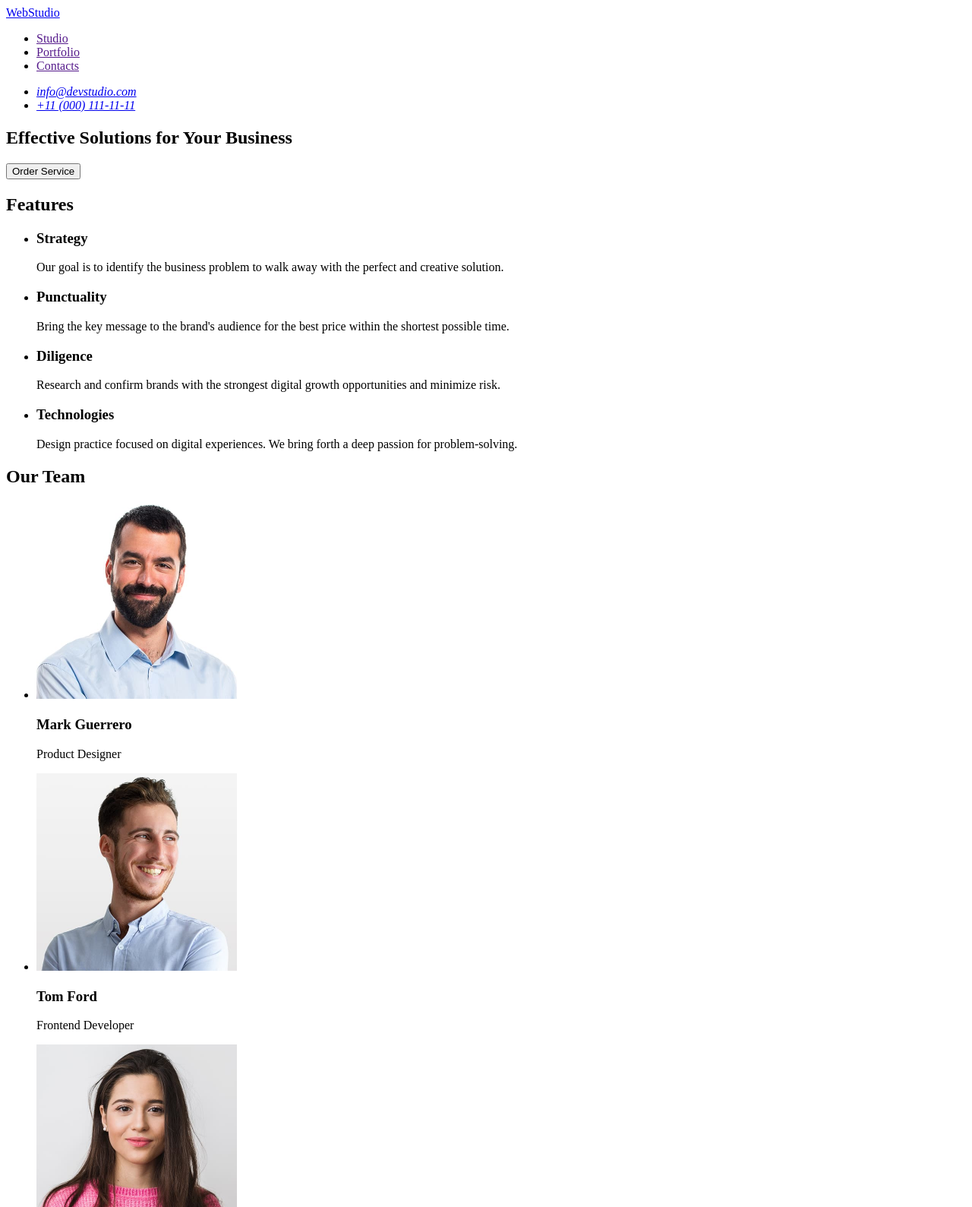
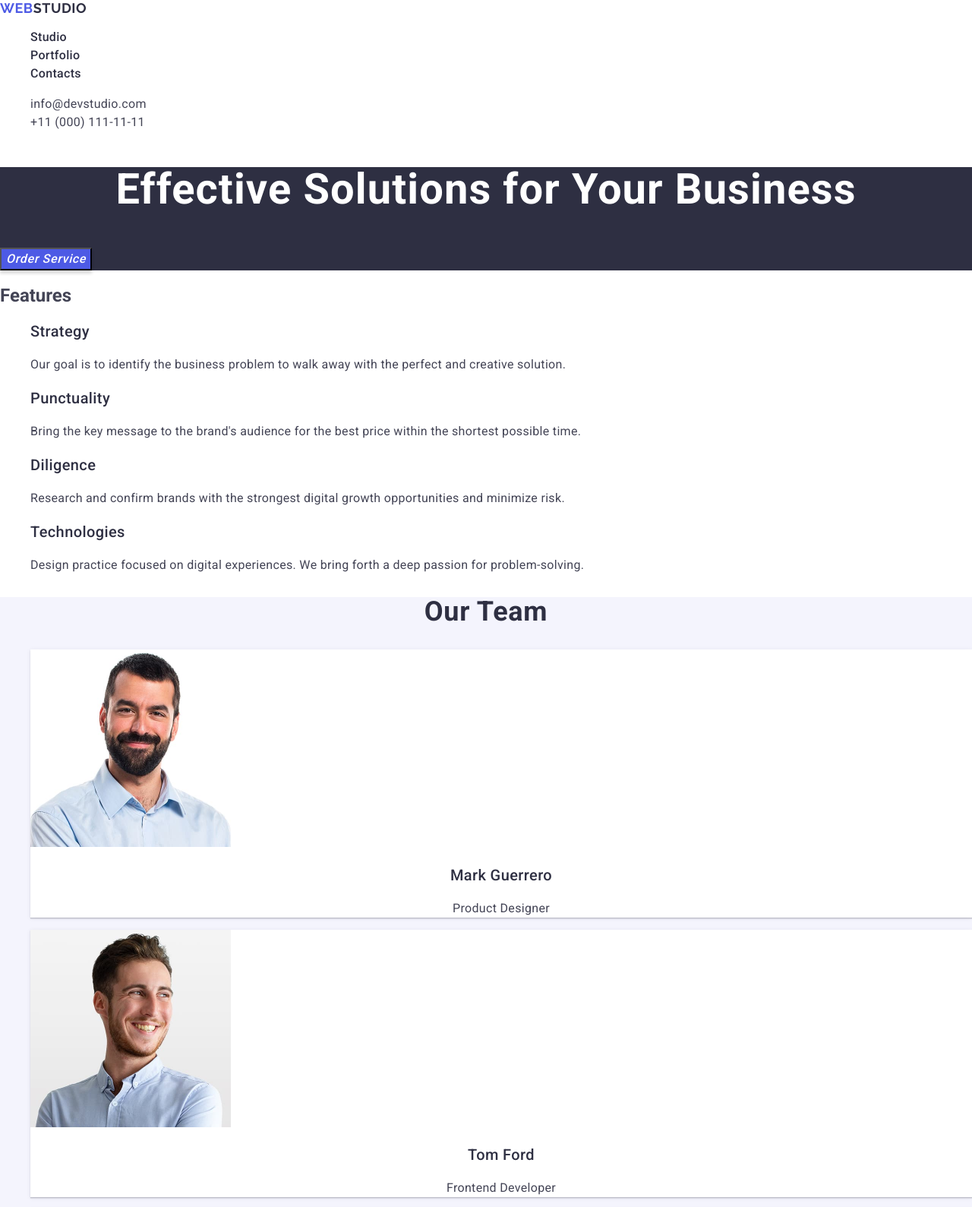
Before and after one commit to lkarm67/goit-markup-hw-02, a plain HTML site: page index.html in a window 1280 px wide. Shown: the top 1589 px of the page at 76% size. Drawn offline with nearby package versions, Linux system fonts and the light colour scheme.

Commit message:
add css, modify index.html

```diff
--- a/css/style.css
+++ b/css/style.css
@@ -0,0 +1,206 @@
+body{
+    font-family: 'Roboto', sans-serif;
+    color: #434455;
+    transform: capitalize;
+}
+
+ul{
+    list-style-type: none
+}
+
+a{
+    text-decoration: none;
+}
+
+.header-logo{
+    font-family: "Raleway", sans-serif;
+    font-weight: 700;
+    font-size: 18px;
+    line-height: 1.17;
+    letter-spacing: 0.03em;
+    text-transform: uppercase;
+    color: #2e2f42;
+}
+
+.accent{
+    color: #4d5ae5;
+}
+
+.menu-nav-link{
+    font-weight: 500;
+    font-size: 16px;
+    line-height: 1.5;
+    letter-spacing: 0.02em;
+}
+
+.menu-nav-list .menu-nav-link{
+    color: #2e2f42;
+}
+
+.menu-nav-list .menu-nav-link:hover,
+.menu-nav-list .menu-nav-link:focus{
+    color: #4d5ae5;
+}
+
+.mailto{
+    font-size: 16px;
+    line-height: 1.5;
+    letter-spacing: 0.02em;
+    font-style: normal;
+}
+
+.address-list .mailto{
+    color: #434455
+}
+
+.address-list .mailto:hover,
+.address-list .mailto:focus{
+    color: #4d5ae5;
+}
+
+.phone-number{
+    font-size: 16px;
+    line-height: 1.5;
+    letter-spacing: 0.02em;
+    font-style: normal;
+}
+
+.address-list .phone-number{
+    color: #434455
+}
+
+.address-list .phone-number:hover,
+.address-list .phone-number:focus{
+    color: #4d5ae5;
+}
+
+
+.hero-page{
+    background: #2e2f42;
+}
+
+.hero-page-title{
+    font-weight: 700;
+    font-size: 56px;
+    line-height: 1.07;
+    letter-spacing: 0.02em;
+    text-align: center;
+    color: #fff;
+}
+
+.hero-page-button{
+    font-weight: 500;
+    font-size: 16px;
+    line-height: 1.5;
+    letter-spacing: 0.04em;
+    color: #fff;
+    font-style: italic;
+    box-shadow: 0 4px 4px 0 rgba(0, 0, 0, 0.15);
+    background:#4d5ae5;
+    cursor: pointer;
+}
+
+.hero-page .button{
+    color:#4d5ae5;
+}
+
+.hero-page .button:hover,
+.hero-page .button:focus{
+    color: #404bbf;
+}
+
+.features-subtitle{
+    font-weight: 500;
+    font-size: 20px;
+    line-height: 1.2;
+    letter-spacing: 0.02em;
+    color: #2e2f42;
+}
+
+.features-item-text{
+    font-size: 16px;
+    line-height: 1.5;
+    letter-spacing: 0.02em;
+}
+
+.team-page{
+    background: #f4f4fd;
+}
+
+.team-page-title{
+    font-weight: 700;
+    font-size: 36px;
+    line-height: 1.11;
+    letter-spacing: 0.02em;
+    text-align: center;
+    color: #2e2f42;
+}
+
+.team-item{
+    box-shadow: 0 2px 1px 0 rgba(46, 47, 66, 0.08), 0 1px 1px 0 rgba(46, 47, 66, 0.16), 0 1px 6px 0 rgba(46, 47, 66, 0.08);
+    background: #fff;
+}
+
+.team-subtitle{
+    font-weight: 500;
+    font-size: 20px;
+    line-height: 1.2;
+    letter-spacing: 0.02em;
+    text-align: center;
+    color: #2e2f42;
+}
+
+.team-descr{
+    font-size: 16px;
+    line-height: 1.5;
+    letter-spacing: 0.02em;
+    text-align: center;
+}
+
+.portfolio-item{
+    background: #fff;
+}
+
+.portfolio-page-title{
+    font-weight: 700;
+    font-size: 36px;
+    line-height: 1.11;
+    letter-spacing: 0.02em;
+    text-align: center;
+    color: #2e2f42;
+}
+
+.portfolio-subtitle{
+    font-weight: 500;
+    font-size: 20px;
+    line-height: 1.2;
+    letter-spacing: 0.02em;
+    color: #2e2f42;
+}
+
+.portfolio-descr{
+    font-size: 16px;
+    line-height: 1.5;
+    letter-spacing: 0.02em;
+}
+
+.footer-page{
+    background: #2e2f42;
+}
+
+.footer-logo{
+    font-family: "Raleway", sans-serif;
+    font-weight: 700;
+    font-size: 18px;
+    line-height: 1.16667;
+    letter-spacing: 0.03em;
+    text-transform: uppercase;
+    color: #f4f4fd;
+}
+
+.footer-text{
+    font-size: 16px;
+    line-height: 1.5;
+    letter-spacing: 0.02em;
+    color: #f4f4fd;
+}
--- a/index.html
+++ b/index.html
@@ -4,132 +4,143 @@
     <meta charset="UTF-8">
     <meta name="viewport" content="width=device-width, initial-scale=1.0">
     <title>Web Studio</title>
+    <link rel="preconnect" href="https://fonts.googleapis.com">
+    <link rel="preconnect" href="https://fonts.gstatic.com" crossorigin>
+    <link href="https://fonts.googleapis.com/css2?family=Raleway:wght@700&family=Roboto:wght@400;500;700&display=swap" rel="stylesheet">
+    <link rel="stylesheet" href="https://cdnjs.cloudflare.com/ajax/libs/modern-normalize/3.0.1/modern-normalize.min.css" integrity="sha512-q6WgHqiHlKyOqslT/lgBgodhd03Wp4BEqKeW6nNtlOY4quzyG3VoQKFrieaCeSnuVseNKRGpGeDU3qPmabCANg==" crossorigin="anonymous" referrerpolicy="no-referrer" />
     <link rel="stylesheet" href="./css/style.css"/>
 
 </head>
   <body>
 
-    <header>
+    <header class="header-container">
       <nav class="nav">
-          <a class="nav-logo"
-             href="./index.html">WebStudio
+          <a class="header-logo"
+             href="./index.html"><span class="accent">Web</span>Studio
           </a>
           <ul class="menu-nav-list">
-            <li class="nav-item">
-              <a class="nav-link" href="">Studio</a>
+            <li class="menu-nav-item">
+              <a class="menu-nav-link"
+                 href="">Studio</a>
             </li>
-            <li class="nav-item">
-              <a class="nav-link" href="">Portfolio</a>
+            <li class="menu-nav-item">
+              <a class="menu-nav-link"
+                 href="">Portfolio</a>
             </li>
-            <li class="nav-item">
-              <a class="nav-link" href="">Contacts</a>
+            <li class="menu-nav-item">
+              <a class="menu-nav-link"
+                 href="">Contacts</a>
             </li>
           </ul>
       </nav>
 
       <address>
-          <ul>
-            <li>
-                <a class="mailto" href="mailto:info@devstudio.com">info@devstudio.com</a>
+        <ul class="address-list">
+          <li class="address-item">
+              <a class="mailto"
+                 href="mailto:info@devstudio.com">info@devstudio.com
+              </a>
           </li>
-            <li>
-                <a class="phone-number" href="tel:+110001111111">+11 (000) 111-11-11</a>
+          <li class="address-item">
+              <a class="phone-number"
+                 href="tel:+110001111111">+11 (000) 111-11-11
+              </a>
           </li>
         </ul>
       </address>
     </header>
     <main>
-        <section class="main-page">
-            <h1 class="main-page-title">Effective Solutions
+        <section class="hero-page">
+            <h1 class="hero-page-title">Effective Solutions
                 for Your Business</h1>
-                <button type="button">Order Service</button>
+                <button type="button" class="hero-page-button">Order Service</button>
         </section>
 
         <section class="features-page">
-            <h2>Features</h2>
-              <ul>
-                <li>
-                  <h3 class="features-title">Strategy</h3>
-                    <p class="features-descr">Our goal is to identify the business
+            <h2 class="features-title">Features</h2>
+              <ul class="features-list">
+                <li class="features-item">
+                  <h3 class="features-subtitle">Strategy</h3>
+                    <p class="features-item-text">Our goal is to identify the business
 problem to walk away with the perfect and creative solution.
                     </p>
                 </li>
-                <li>
-                  <h3 class="features-title">Punctuality</h3>
-                    <p class="features-descr">Bring the key message to the brand's audience for the best price within the shortest possible time.
+                <li class="features-item">
+                  <h3 class="features-subtitle">Punctuality</h3>
+                    <p class="features-item-text">Bring the key message to the brand's audience for the best price within the shortest possible time.
                     </p>
                 </li>
-                <li>
-                  <h3 class="features-title">Diligence</h3>
-                    <p class="features-descr">Research and confirm brands with the strongest digital growth opportunities and minimize risk.
+                <li class="features-item">
+                  <h3 class="features-subtitle">Diligence</h3>
+                    <p class="features-item-text">Research and confirm brands with the strongest digital growth opportunities and minimize risk.
                     </p>
                 </li>
-                <li>
-                  <h3 class="features-title">Technologies</h3>
-                    <p class="features-descr">Design practice focused on digital experiences. We bring forth a deep passion for problem-solving.
+                <li class="features-item">
+                  <h3 class="features-subtitle">Technologies</h3>
+                    <p class="features-item-text">Design practice focused on digital experiences. We bring forth a deep passion for problem-solving.
                     </p>
                 </li>
               </ul>
 
         </section>
 
-        <section>
+        <section class="team-page">
             <h2 class="team-page-title">Our Team</h2>
-            <ul>
-                <li>
+            <ul class="team-list">
+                <li class="team-item">
                     <img src="./images/photo-1.jpg" alt="Mark Guerrero" width="264"/>
-                    <h3 class="team-title">Mark Guerrero</h3>
+                    <h3 class="team-subtitle">Mark Guerrero</h3>
                       <p class="team-descr">Product Designer</p>
                 </li>
-                <li>
+                <li class="team-item">
                     <img src="./images/photo-2.jpg" alt="Tom Ford" width="264"/>
-                    <h3 class="team-title">Tom Ford</h3>
+                    <h3 class="team-subtitle">Tom Ford</h3>
                       <p class="team-descr">Frontend Developer</p>
                 </li>
-                <li>
+                <li class="team-item">
                     <img src="./images/photo-3.jpg" alt="Camila Garcia" width="264"/>
-                    <h3 class="team-title">Camila Garcia</h3>
+                    <h3 class="team-subtitle">Camila Garcia</h3>
                       <p class="team-descr">Marketing</p>
                 </li>
-                <li>
+                <li class="team-item">
                     <img src="./images/photo-4.jpg" alt="Daniel Wilson" width="264"/>
-                    <h3 class="team-title">Daniel Wilson</h3>
+                    <h3 class="team-subtitle">Daniel Wilson</h3>
                       <p class="team-descr">UI Designer</p>
                 </li>
             </ul>
         </section>
 
-        <section>
+        <section class="portfolio-page">
           <h2 class="portfolio-page-title">Our Portfolio</h2>
-          <ul>
-            <li>
+          <ul class="portfolio-list">
+            <li class="portfolio-item">
               <img src="./images/portfolio-1.jpg" alt="Banking app's interface" width="360"/>
-              <h3 class="portfolio-title">Banking App</h3>
+              <h3 class="portfolio-subtitle">Banking App</h3>
                 <p class="portfolio-descr">App</p>
             </li>
-            <li>
+            <li class="portfolio-item">
               <img src="./images/portfolio-2.jpg" alt="Payment by QR-code" width="360"/>
-              <h3 class="portfolio-title">Cashless Payment</h3>
+              <h3 class="portfolio-subtitle">Cashless Payment</h3>
                 <p class="portfolio-descr">Marketing</p>
             </li>
-            <li>
+            <li class="portfolio-item">
               <img src="./images/portfolio-3.jpg" alt="Meditation App's interface" width="360"/>
-              <h3 class="portfolio-title">Meditation App</h3>
+              <h3 class="portfolio-subtitle">Meditation App</h3>
                 <p class="portfolio-descr">Marketing</p>
             </li>
-            <li>
+            <li class="portfolio-item">
               <img src="./images/portfolio-4.jpg" alt="Taxi driver" width="360"/>
-              <h3 class="portfolio-title">Taxi Service</h3>
+              <h3 class="portfolio-subtitle">Taxi Service</h3>
                 <p class="portfolio-descr">Marketing</p>
             </li>
-            <li>
+            <li class="portfolio-item">
               <img src="./images/portfolio-5.jpg" alt="Phone's screen Illustrations" width="360"/>
-              <h3 class="portfolio-title">Screen Illustrations</h3>
+              <h3 class="portfolio-subtitle">Screen Illustrations</h3>
                 <p class="portfolio-descr">Design</p>
             </li>
-            <li>
+            <li class="portfolio-item">
               <img src="./images/portfolio-6.jpg" alt="Girl with phone" width="360"/>
-              <h3 class="portfolio-title">Online Courses</h3>
+              <h3 class="portfolio-subtitle">Online Courses</h3>
                 <p class="portfolio-descr">Marketing</p>
             </li>
           </ul>
@@ -137,9 +148,10 @@ problem to walk away with the perfect and creative solution.
 
     </main>
 
-    <footer>
-        <a href="./index.html">WebStudio</a>
-        <p>Increase the flow of customers and sales for your business with digital marketing & growth solutions.</p>
+    <footer class="footer-page">
+        <a class="footer-logo"
+           href="./index.html"><span class="accent">Web</span>Studio</a>
+        <p class="footer-text">Increase the flow of customers and sales for your business with digital marketing & growth solutions.</p>
     </footer>
 
   </body>
```
Lines whose indentation alone changed are shown as unchanged.
